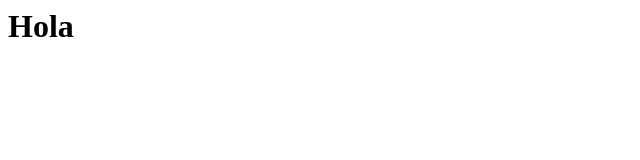
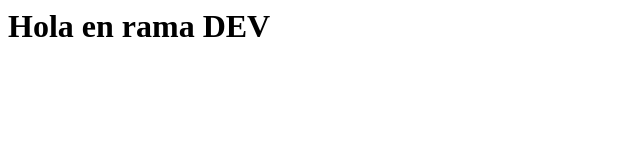
Before and after one commit to jhontona/git-tutorial2, a plain HTML site: page index.html in a window 1280 px wide. Shown: the whole page, without its empty margins (0-640 px from the left). Drawn offline with Linux system fonts and the light colour scheme.

Commit message:
Se cambia el titulo

```diff
--- a/index.html
+++ b/index.html
@@ -1 +1 @@
-<h1>Hola</h1>
+<h1>Hola en rama DEV</h1>
```
